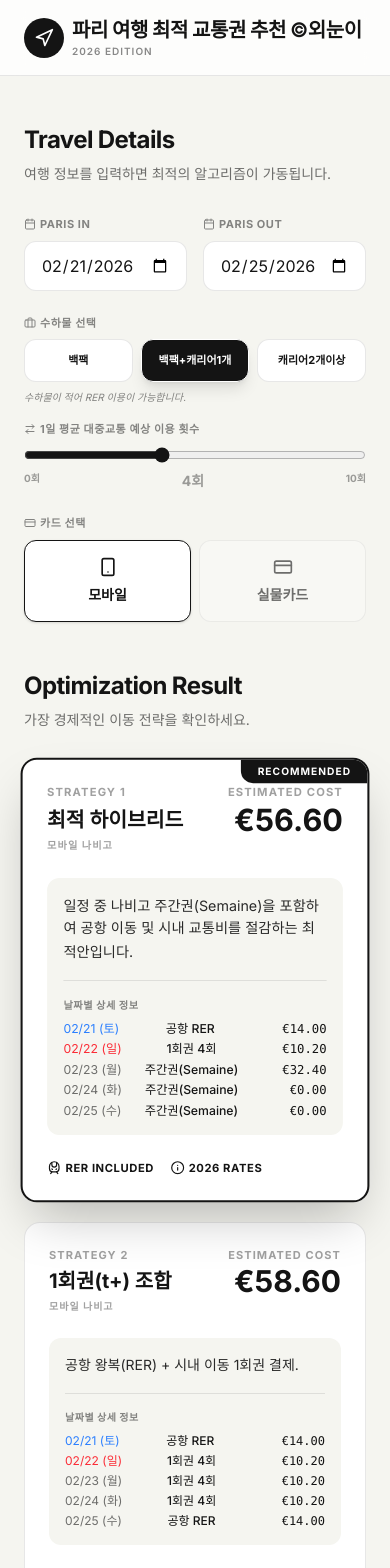
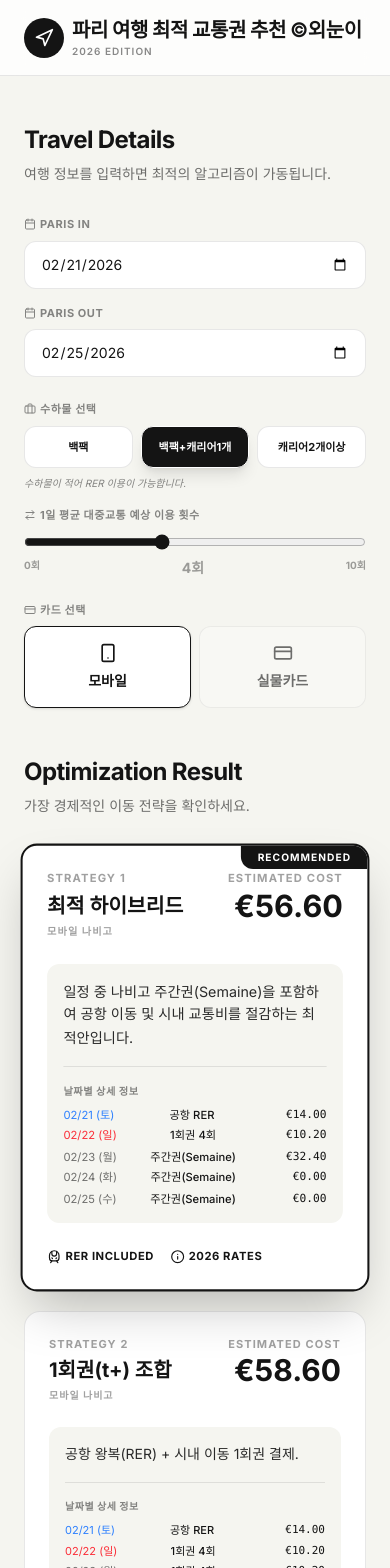
Before and after one commit to witheye1/paris-transport-2026, a React (Vite) app: page / in a window 390 px wide. Shown: the top 1568 px of the page. Built offline with nearby package versions, Linux system fonts and the light colour scheme; a web font is replaced by a local one.

Commit message:
Update App.tsx

```diff
--- a/src/App.tsx
+++ b/src/App.tsx
@@ -23,10 +23,10 @@ import { format, parseISO, isAfter, getDay } from 'date-fns';
 const DAY_NAMES = ['일', '월', '화', '수', '목', '금', '토'];
 
 export default function App() {
-  // 여기에 넣으셨던 제목 코드를 아래처럼 App 함수 바로 안쪽으로 옮겨주세요.
   if (typeof window !== 'undefined') {
     document.title = "파리 교통권 최적화 가이드 2026";
   }
+
   const [input, setInput] = useState<TravelInput>({
     arrivalDate: format(new Date(), 'yyyy-MM-dd'),
     departureDate: format(new Date(Date.now() + 4 * 24 * 60 * 60 * 1000), 'yyyy-MM-dd'),
@@ -65,8 +65,6 @@ export default function App() {
   };
 
   const getDayColor = (dateStr: string) => {
-    // dateStr is MM/dd, but we need the year to get the correct day of week
-    // Since we only have MM/dd in breakdown, let's parse it using the arrival year
     const year = parseISO(input.arrivalDate).getFullYear();
     const date = parseISO(`${year}-${dateStr.replace('/', '-')}`);
     const day = getDay(date);
@@ -83,7 +81,6 @@ export default function App() {
 
   return (
     <div className="min-h-screen bg-[#F5F5F0] text-[#141414] font-sans selection:bg-[#5A5A40] selection:text-white">
-      {/* Header */}
       <header className="border-b border-[#141414]/10 bg-white/80 backdrop-blur-md sticky top-0 z-50">
         <div className="max-w-4xl mx-auto px-6 py-4 flex items-center justify-between">
           <div className="flex items-center gap-2">
@@ -101,7 +98,6 @@ export default function App() {
       <main className="max-w-4xl mx-auto px-6 py-12">
         <div className="grid grid-cols-1 lg:grid-cols-12 gap-12">
 
-          {/* Input Section */}
           <section className="lg:col-span-5 space-y-8">
             <div>
               <h2 className="text-2xl font-bold tracking-tight mb-2">Travel Details</h2>
@@ -109,8 +105,8 @@ export default function App() {
             </div>
 
             <div className="space-y-6">
-              {/* Dates */}
-              <div className="grid grid-cols-2 gap-4">
+              {/* 날짜 입력 섹션 - 모바일 대응 수정 */}
+              <div className="grid grid-cols-1 sm:grid-cols-2 gap-4">
                 <div className="space-y-2">
                   <label className="text-[11px] uppercase tracking-wider font-bold opacity-50 flex items-center gap-1">
                     <Calendar size={12} /> Paris in
@@ -120,7 +116,8 @@ export default function App() {
                     name="arrivalDate"
                     value={input.arrivalDate}
                     onChange={handleInputChange}
-                    className="w-full bg-white border border-[#141414]/10 rounded-xl px-4 py-3 focus:outline-none focus:ring-2 focus:ring-[#141414]/5 transition-all"
+                    style={{ WebkitAppearance: 'none', MozAppearance: 'none' }}
+                    className="w-full bg-white border border-[#141414]/10 rounded-xl px-4 py-3 min-h-[48px] focus:outline-none focus:ring-2 focus:ring-[#141414]/5 transition-all text-sm appearance-none"
                   />
                 </div>
                 <div className="space-y-2">
@@ -132,18 +129,19 @@ export default function App() {
                     name="departureDate"
                     value={input.departureDate}
                     onChange={handleInputChange}
-                    className="w-full bg-white border border-[#141414]/10 rounded-xl px-4 py-3 focus:outline-none focus:ring-2 focus:ring-[#141414]/5 transition-all"
+                    style={{ WebkitAppearance: 'none', MozAppearance: 'none' }}
+                    className="w-full bg-white border border-[#141414]/10 rounded-xl px-4 py-3 min-h-[48px] focus:outline-none focus:ring-2 focus:ring-[#141414]/5 transition-all text-sm appearance-none"
                   />
                 </div>
               </div>
 
-              {/* Bags & Trips */}
+              {/* 수하물 선택 및 기타 설정은 기존과 동일 */}
               <div className="space-y-4">
                 <div className="space-y-2">
                   <label className="text-[11px] uppercase tracking-wider font-bold opacity-50 flex items-center gap-1">
                     <Briefcase size={12} /> 수하물 선택
                   </label>
-                  <div className="flex gap-2">
+                  <div className="flex flex-wrap gap-2">
                     {[
                       { id: 'Backpack', label: '백팩' },
                       { id: 'Backpack+Carrier', label: '백팩+캐리어1개' },
@@ -152,7 +150,7 @@ export default function App() {
                       <button
                         key={opt.id}
                         onClick={() => setInput(p => ({ ...p, bagOption: opt.id as any }))}
-                        className={`flex-1 text-center px-2 py-3 rounded-xl border transition-all text-[11px] font-bold ${
+                        className={`flex-1 min-w-[100px] text-center px-2 py-3 rounded-xl border transition-all text-[11px] font-bold ${
                           input.bagOption === opt.id ? 'bg-[#141414] text-white shadow-lg' : 'bg-white border-[#141414]/10 hover:bg-[#141414]/5'
                         }`}
                       >
@@ -186,7 +184,6 @@ export default function App() {
                 </div>
               </div>
 
-              {/* Card Type */}
               <div className="space-y-2">
                 <label className="text-[11px] uppercase tracking-wider font-bold opacity-50 flex items-center gap-1">
                   <CreditCard size={12} /> 카드 선택
@@ -211,7 +208,7 @@ export default function App() {
             </div>
           </section>
 
-          {/* Results Section */}
+          {/* Results Section 및 Footer는 기존과 동일 */}
           <section className="lg:col-span-7 space-y-8">
             <div className="flex items-end justify-between">
               <div>
@@ -242,40 +239,38 @@ export default function App() {
 
                     <div className="flex items-start justify-between mb-6 text-[#141414]">
                       <div className="space-y-1">
-                        <p className={`text-[11px] uppercase tracking-widest font-bold opacity-40`}>
+                        <p className="text-[11px] uppercase tracking-widest font-bold opacity-40">
                           Strategy {idx + 1}
                         </p>
                         <h3 className="text-xl font-bold">{res.name}</h3>
                         {res.cardName && (
-                          <p className={`text-[10px] font-bold uppercase tracking-widest text-[#141414]/40`}>
+                          <p className="text-[10px] font-bold uppercase tracking-widest text-[#141414]/40">
                             {res.cardName}
                           </p>
                         )}
                       </div>
                       <div className="text-right">
-                        <p className={`text-[11px] uppercase tracking-widest font-bold opacity-40`}>
+                        <p className="text-[11px] uppercase tracking-widest font-bold opacity-40">
                           Estimated Cost
                         </p>
                         <p className="text-3xl font-bold">€{res.totalCost.toFixed(2)}</p>
                       </div>
                     </div>
 
-                    <div className={`p-4 rounded-xl mb-6 bg-[#F5F5F0] text-[#141414]`}>
+                    <div className="p-4 rounded-xl mb-6 bg-[#F5F5F0] text-[#141414]">
                       <p className="text-sm leading-relaxed opacity-90 mb-4">
                         {res.description}
                       </p>
-
-                      {/* Daily Breakdown */}
                       <div className="space-y-2 border-t border-current/10 pt-4">
                         <p className="text-[10px] uppercase tracking-wider font-bold opacity-50 mb-2">날짜별 상세 정보</p>
                         <div className="grid grid-cols-1 gap-1">
                           {res.dailyBreakdown.map((day, dIdx) => (
-                            <div key={dIdx} className="flex justify-between text-xs items-center">
+                            <div key={dIdx} className="flex justify-between text-[11px] items-center">
                               <div className="flex items-center gap-2">
                                 <span className={getDayColor(day.date)}>{day.date} ({getDayName(day.date)})</span>
                               </div>
-                              <span className="font-medium flex-1 text-center px-4">{day.passType}</span>
-                              <span className="font-mono w-16 text-right">€{day.cost.toFixed(2)}</span>
+                              <span className="font-medium flex-1 text-center px-2">{day.passType}</span>
+                              <span className="font-mono w-14 text-right">€{day.cost.toFixed(2)}</span>
                             </div>
                           ))}
                         </div>
@@ -295,13 +290,11 @@ export default function App() {
               </AnimatePresence>
             </div>
 
-            {/* Selection Reason / Advice */}
             <div className="bg-white rounded-2xl border border-[#141414]/10 p-8 space-y-6">
               <div className="flex items-center gap-2 text-[#5A5A40]">
                 <AlertCircle size={20} />
                 <h4 className="font-bold text-sm uppercase tracking-widest">Expert Advice</h4>
               </div>
-
               <div className="grid grid-cols-1 md:grid-cols-2 gap-8">
                 <div className="space-y-2">
                   <p className="text-xs font-bold opacity-40 uppercase tracking-wider">선정이유</p>
@@ -322,11 +315,9 @@ export default function App() {
               </div>
             </div>
           </section>
-
         </div>
       </main>
 
-      {/* Footer */}
       <footer className="border-t border-[#141414]/10 py-12 bg-white/50">
         <div className="max-w-4xl mx-auto px-6 text-center space-y-4">
           <p className="text-[10px] uppercase tracking-[0.3em] font-bold opacity-30">
```
